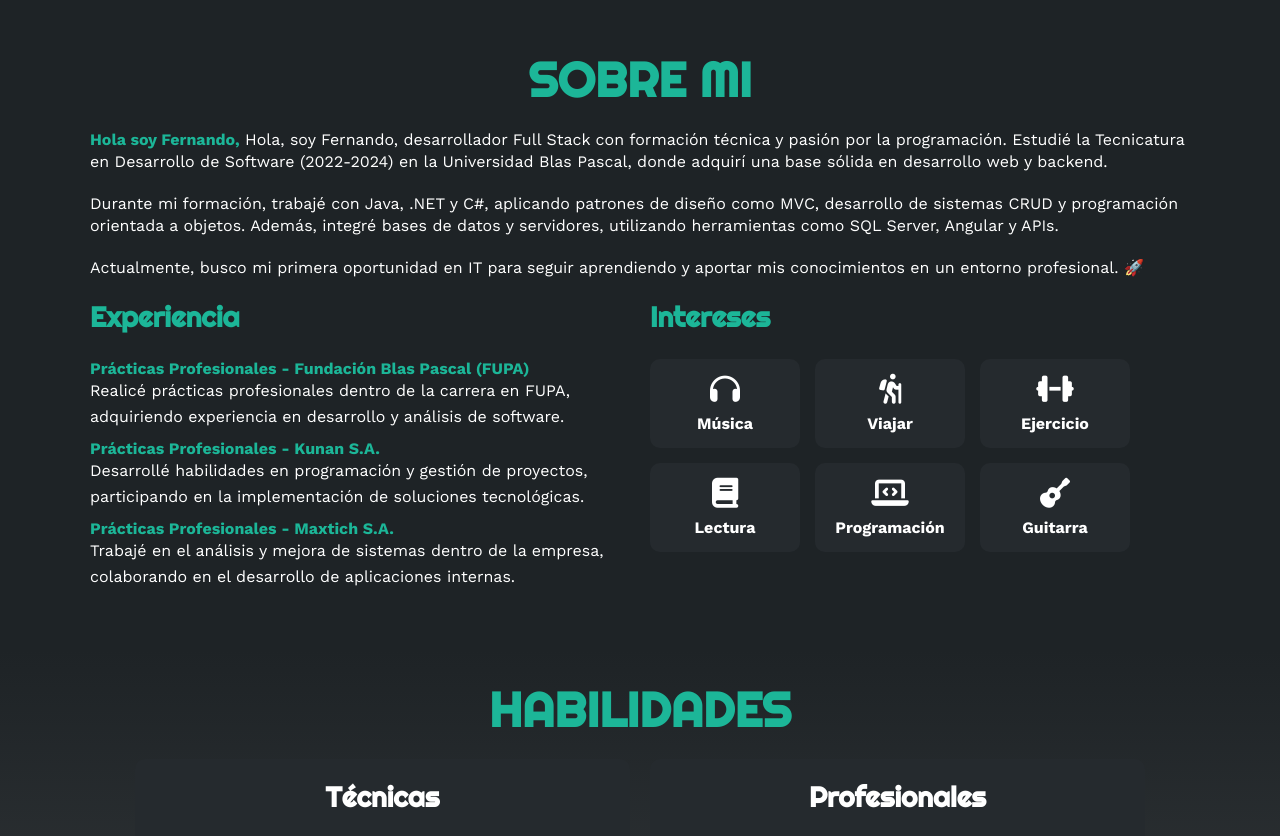
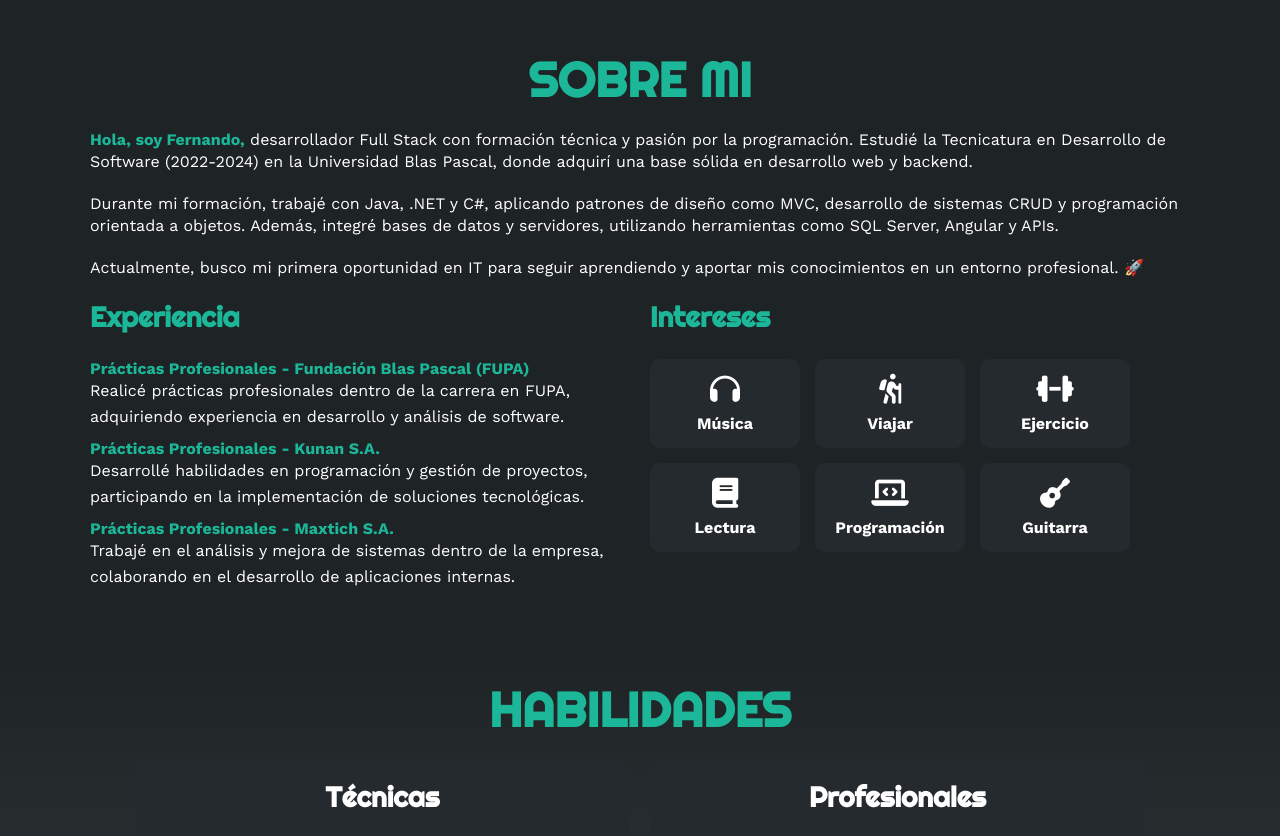
Before and after one commit to Fermoyano07/Portafolio-Fer, a plain HTML site: page index.html in a window 1280 px wide. Shown: the part 980-1816 px from the top of the page. Drawn offline with nearby package versions, Linux system fonts and the light colour scheme.

Commit message:
Update Bio

```diff
--- a/index.html
+++ b/index.html
@@ -59,7 +59,7 @@
         <div class="contenido-seccion">
             <h2>SOBRE MI</h2>
             <p>
-                <span>Hola soy Fernando,</span> Hola, soy Fernando, desarrollador Full Stack con formación técnica y
+                <span>Hola, soy Fernando,</span> desarrollador Full Stack con formación técnica y
                 pasión por la programación. Estudié la Tecnicatura en Desarrollo de Software (2022-2024) en la
                 Universidad Blas Pascal, donde adquirí una base sólida en desarrollo web y backend.
             </p>
```
Also changed, not shown: 1 other file.
